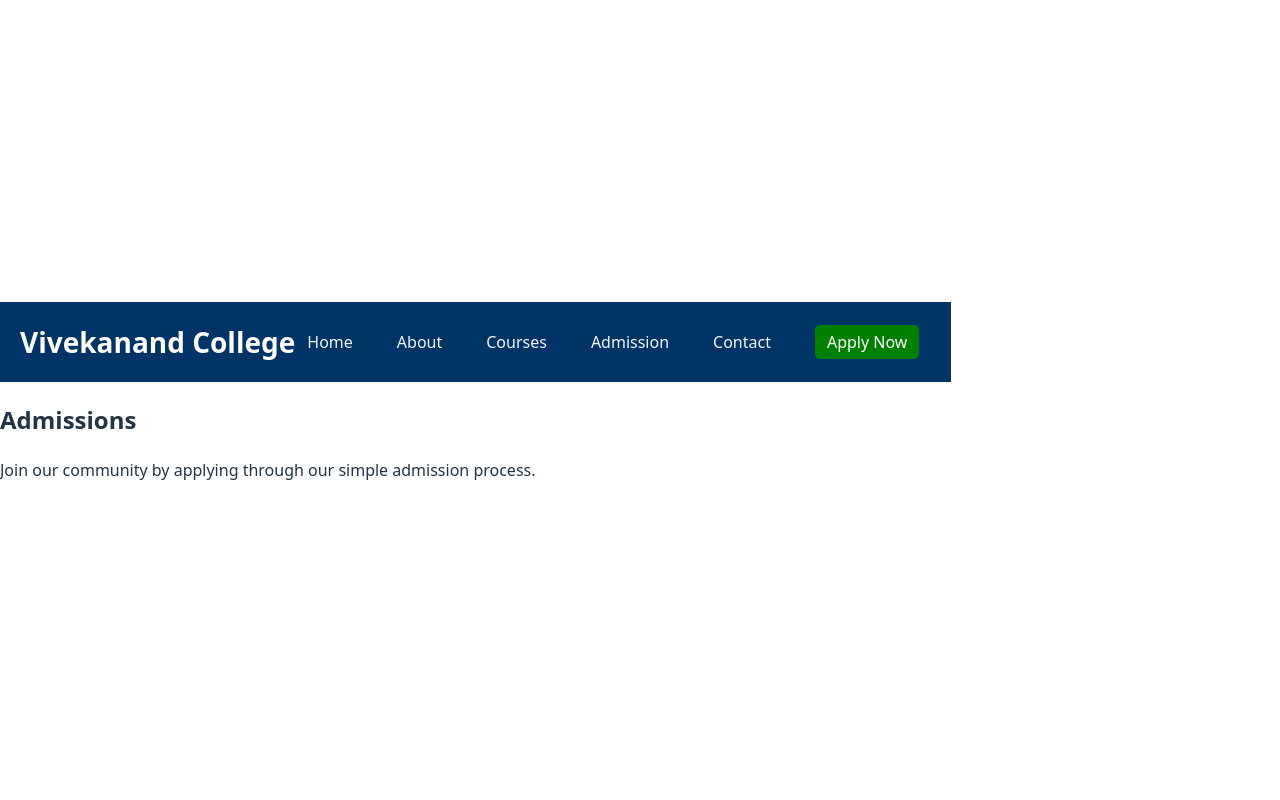
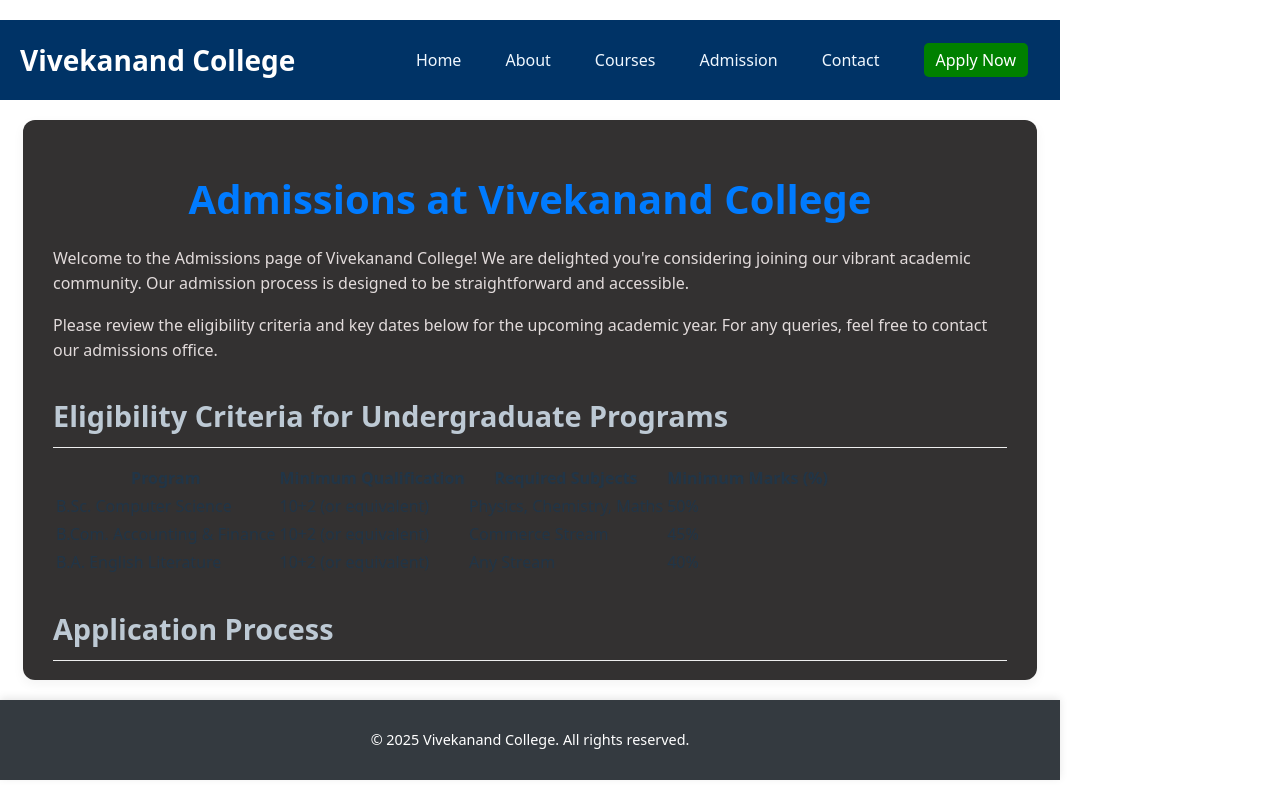
Before and after one commit to rasikanarake/OJTPROJECT, a React (Vite) app: page /AdmissionsPage in a window 1280 px wide. Built offline with nearby package versions, Linux system fonts and the light colour scheme.

Commit message:
upadated

```diff
--- /dev/null
+++ b/src/components/footer/Footer.css
@@ -0,0 +1,15 @@
+footer {
+    display: block;
+    unicode-bidi: isolate;
+}
+
+.footer {
+    background-color: #343a40;
+    color: #fff;
+    padding: 15px 20px;
+    text-align: center;
+    font-size: .9em;
+    box-shadow: 0 -2px 8px #0000001a;
+    flex-shrink: 0;
+    margin-top: auto;
+}
--- a/src/components/footer/Footer.jsx
+++ b/src/components/footer/Footer.jsx
@@ -0,0 +1,11 @@
+import './Footer.css'
+
+const Footer=() =>{
+    return (
+        <div>
+      <footer class="footer"><p>© 2025 Vivekanand College. All rights reserved.</p></footer>
+        </div>
+
+    )
+ };
+ export default Footer;
--- a/src/components/pages/AboutPage.jsx
+++ b/src/components/pages/AboutPage.jsx
@@ -1,5 +1,6 @@
+import Footer from '../footer/Footer';
 import Header from '../header/Header';
-import './style.css'
+import './about.css'
 
 const About=() =>{
     return (
@@ -28,6 +29,7 @@ const About=() =>{
                  <p>[Briefly describe the college's history - e.g., how it started, key milestones, growth over the years,       famous alumni if any]. Our journey began with a vision to make quality education available to all, and we       continue that legacy today.</p>
              </div>
          </div>
+         <Footer/>
         </div>
 
     )
--- a/src/components/pages/AdmissionsPage.jsx
+++ b/src/components/pages/AdmissionsPage.jsx
@@ -1,17 +1,92 @@
+import Footer from "../footer/Footer";
 import Header from "../header/Header";
-
+import { Link } from 'react-router-dom';
 
 const AdmissionsPage = () => {
   return (
-    <div>
+<div>
       <Header/>
+          <div className="page-container">
+            <h1>Admissions at Vivekanand College</h1>
+      <p>
+        Welcome to the Admissions page of Vivekanand College! We are delighted
+        you're considering joining our vibrant academic community. Our admission
+        process is designed to be straightforward and accessible.
+      </p>
 
-      <div className="page-admissions">
-        <h2>Admissions</h2>
-        <p>Join our community by applying through our simple admission process.</p>
-      </div>
-    </div>
+      <p>
+        Please review the eligibility criteria and key dates below for the
+        upcoming academic year. For any queries, feel free to contact our
+        admissions office.
+      </p>
+
+       <h2>Eligibility Criteria for Undergraduate Programs</h2>
+      <table className="admissions-table">
+        <thead>
+          <tr>
+            <th>Program</th>
+            <th>Minimum Qualification</th>
+            <th>Required Subjects</th>
+            <th>Minimum Marks (%)</th>
+          </tr>
+        </thead>
+        <tbody>
+          <tr>
+            <td>B.Sc. Computer Science</td>
+            <td>10+2 (or equivalent)</td>
+            <td>Physics, Chemistry, Maths</td>
+            <td>50%</td>
+          </tr>
+          <tr>
+            <td>B.Com. Accounting & Finance</td>
+            <td>10+2 (or equivalent)</td>
+            <td>Commerce Stream</td>
+            <td>45%</td>
+          </tr>
+          <tr>
+            <td>B.A. English Literature</td>
+            <td>10+2 (or equivalent)</td>
+            <td>Any Stream</td>
+            <td>40%</td>
+          </tr>
+        </tbody>
+      </table>
+      <h2>Application Process</h2>
+      <ol>
+        <li>
+          <b>Online Application:</b> Fill out the application form available on
+          our portal.
+        </li>
+        <li>
+          <b>Document Submission:</b> Upload scanned copies of required
+          documents (mark sheets, ID proof, etc.).
+        </li>
+        <li>
+          <b>Entrance Exam (if applicable):</b>Appear for the college's entrance
+          examination.
+        </li>
+        <li>
+          <b>Merit List & Interview:</b> Check the merit list and attend the
+          interview if shortlisted.
+        </li>
+        <li>
+          <b>Fee Payment:</b> Complete the admission by paying the required
+          fees.
+        </li>
+      </ol>
+      <p>
+        For detailed information on postgraduate program admissions, specific
+        program syllabi, and fee structures, please visit our{" "}
+        <Link to="/CoursesPage">Courses page</Link> or{" "}
+        <Link to="/ContactPage">Contact us</Link> directly.
+      </p>
+
+
+          </div>
+      <Footer/>
+</div>
+
   );
-};
+}
 
 export default AdmissionsPage;
--- a/src/components/pages/ContactPage.jsx
+++ b/src/components/pages/ContactPage.jsx
@@ -1,4 +1,6 @@
+import Footer from "../footer/Footer";
 import Header from "../header/Header"
+import './contact.css'
 
 const ContactPage = () => {
     return(
@@ -28,7 +30,7 @@ const ContactPage = () => {
 </div>
 </div>
 
-
+        <Footer/>
     </div>
     )
 }
--- a/src/components/pages/CoursesPage.jsx
+++ b/src/components/pages/CoursesPage.jsx
@@ -1,3 +1,4 @@
+import Footer from "../footer/Footer";
 import Header from "../header/Header";
 
 const CoursesPage = () => {
@@ -15,6 +16,7 @@ const CoursesPage = () => {
           </p>
         </div>
       </div>
+      <Footer/>
     </div>
   );
 };
--- a/src/components/pages/HomePage.jsx
+++ b/src/components/pages/HomePage.jsx
@@ -1,3 +1,4 @@
+import Footer from '../footer/Footer';
 import Header from '../header/Header';
 import './style.css'
 
@@ -9,11 +10,13 @@ const Home = () => {
     <div class="content">
         <div class="page-container" >
           <div class="hero-section">
-            <img alt="Vivekanand College Campus" class="hero-banner-image" src="/images/college-banner.png"/>
+            <img alt="Vivekanand College Campus"
+            class="hero-banner-image"
+            src="/images/college-banner.png"/>
             <div class="hero-overlay-text">
               <h1>Welcome to Vivekanand College!</h1>
               <p>Your journey to excellence starts here.</p>
-              <a class="btn hero-btn" href="/admissions" data-discover="true">Apply Now!</a>
+              <a class="btn hero-btn" href="/AdmissionsPage" data-discover="true">Apply Now!</a>
             </div>
           </div>
 
@@ -29,9 +32,24 @@ const Home = () => {
  <li><b>Holistic Development:</b> Focus on co-curricular activities, sports, and community service.</li>
  <li><b>Strong Placements:</b> Excellent career opportunities with leading companies.</li>
 </ul>
+
+    <h2>Campus Life &amp; Facilities</h2>
+    <div class="image-gallery">
+      <img alt="Students studying in library"
+           src="images/students-studying.jpeg"/>
+      <img alt="Students on campus ground"
+           src="images/campus-life.jpg"/>
+    </div>
+        <p>Explore our vibrant campus and state-of-the-art facilities designed to enhance your learning experience and personal growth.</p>
+
+        <div class="call-to-action">
+          <p>Ready to explore our courses?</p>
+          <a class="btn" href="/CoursesPage" data-discover="true">Explore Courses</a>
         </div>
 
+        </div>
  </div>
+ <Footer/>
 </div>
 )
 }
--- /dev/null
+++ b/src/components/pages/about.css
@@ -0,0 +1,78 @@
+.content {
+    background-color: #52d2d2;
+    flex-grow: 1;
+    display: flex;
+    justify-content: center;
+    align-items: flex-start;
+    padding: 20px;
+}
+
+
+div {
+    display: block;
+    unicode-bidi: isolate;
+}
+
+element.style {
+    overflow: auto;
+}
+@media (max-width: 480px) {
+    .page-container {
+        padding: 10px;
+    }
+}
+@media (max-width: 768px) {
+    .page-container {
+        margin: 15px auto;
+        padding: 15px;
+    }
+}
+.page-container {
+    max-width: 960px;
+    height: 500px;
+    margin: 20px auto;
+    padding: 20px;
+    background-color: #201d1d;
+    border-radius: 8px;
+    box-shadow: 0 4px 12px #0000000d;
+}
+
+fadeInUptoBottom animation {
+    opacity: 1;
+    transform: translateY(0px);
+}
+.page-container h1 {
+    color: #007bff;
+    text-align: center;
+    margin-bottom: 25px;
+    font-size: 2.5em;
+}
+.animate-fade-in-up {
+    animation: fadeInUptoBottom 1s ease-out forwards;
+}
+user agent stylesheet
+h1 {
+    display: block;
+    font-size: 2em;
+    margin-block-start: 0.67em;
+    margin-block-end: 0.67em;
+    margin-inline-start: 0px;
+    margin-inline-end: 0px;
+    font-weight: bold;
+    unicode-bidi: isolate;
+}
+
+page-container p {
+    line-height: 1.6;
+    color: #555;
+    margin-bottom: 15px;
+}
+
+p {
+    display: block;
+    margin-block-start: 1em;
+    margin-block-end: 1em;
+    margin-inline-start: 0px;
+    margin-inline-end: 0px;
+    unicode-bidi: isolate;
+}
--- /dev/null
+++ b/src/components/pages/contact.css
@@ -0,0 +1,49 @@
+.content {
+    background-color: #52d2d2;
+    flex-grow: 1;
+    display: flex;
+    justify-content: center;
+    align-items: flex-start;
+    padding: 20px;
+}
+
+element.style {
+    overflow: auto;
+}
+@media (max-width: 480px) {
+    .page-container {
+        padding: 10px;
+    }
+}
+@media (max-width: 768px) {
+    .page-container {
+        margin: 15px auto;
+        padding: 15px;
+    }
+}
+.page-container {
+    max-width: 960px;
+    height: 500px;
+    margin: 20px auto;
+    padding: 20px;
+    background-color: #221e1e;
+    border-radius: 8px;
+
+   box-shadow: 0 4px 12px #0000000d;
+}
+.page-container h1 {
+    color: #007bff;
+    text-align: center;
+    margin-bottom: 25px;
+    font-size: 2.5em;
+}
+h1 {
+    display: block;
+    font-size: 2em;
+    margin-block-start: 0.67em;
+    margin-block-end: 0.67em;
+    margin-inline-start: 0px;
+    margin-inline-end: 0px;
+    font-weight: bold;
+    unicode-bidi: isolate;
+}
--- a/src/components/pages/style.css
+++ b/src/components/pages/style.css
@@ -48,3 +48,84 @@ img {
     text-align: center;
     width: 90%;
 }
+
+.page-container h2 {
+    color: #bdc9d4;
+    margin-top: 30px;
+    margin-bottom: 15px;
+    font-size: 1.8em;
+    border-bottom: 1px solid #eee;
+    padding-bottom: 10px;
+}
+
+
+h2 {
+    display: block;
+    font-size: 1.5em;
+    margin-block-start: 0.83em;
+    margin-block-end: 0.83em;
+    margin-inline-start: 0px;
+    margin-inline-end: 0px;
+    font-weight: bold;
+    unicode-bidi: isolate;
+}
+
+
+@media (max-width: 768px) {
+    .image-gallery {
+        grid-template-columns: 1fr;
+    }
+}
+
+.image-gallery {
+    display: grid;
+    grid-template-columns: repeat(auto-fit, minmax(280px, 1fr));
+    gap: 20px;
+    margin-top: 20px;
+    margin-bottom: 20px;
+    }
+
+@media (max-width: 768px) {
+    .image-gallery img {
+        height: 180px;
+    }
+}
+
+    .image-gallery img {
+    width: 100%;
+    height: 200px;
+    object-fit: cover;
+    border-radius: 8px;
+    box-shadow: 0 2px 8px #0000001a;
+    transition: transform .3s ease;
+}
+
+img {
+    overflow-clip-margin: content-box;
+    overflow: clip;
+   }
+
+   p {
+    display: block;
+    margin-block-start: 1em;
+    margin-block-end: 1em;
+    margin-inline-start: 0px;
+    margin-inline-end: 0px;
+    unicode-bidi: isolate;
+}
+
+.page-container p {
+    line-height: 1.6;
+    color: #e2dbdb;
+    margin-bottom: 15px;
+}
+
+.call-to-action {
+    text-align: center;
+    margin-top: 40px;
+}
+
+div {
+    display: block;
+    unicode-bidi: isolate;
+}
```
Also changed, not shown: public/images/campus-life.jpg (added), public/images/students-studying.jpeg (added), src/components/pages/admission.css (added).
